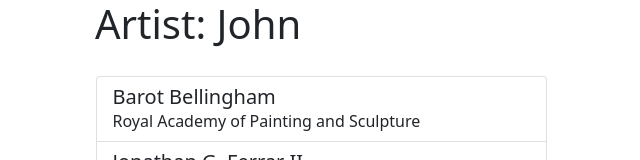
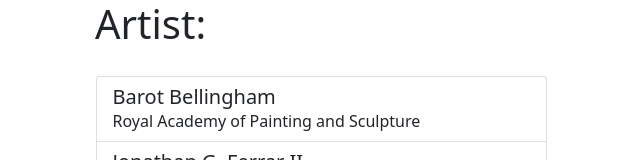
Before and after one commit to Johnnasimba/angularbasics, an Angular app: page / in a window 1280 px wide. Shown: the top 160 px of the page, without its empty margins (249-889 px from the left). Built offline with nearby package versions, Linux system fonts and the light colour scheme.

Commit message:
Adding condition to desplay artist name if available

```diff
--- a/src/app/app.component.html
+++ b/src/app/app.component.html
@@ -4,7 +4,7 @@
 
 
 <div class="container">
-<h1 style="margin-left:250px;">Artist: {{query}}</h1>
+<h1 style="margin-left:250px; display:flex;">Artist: <p *ngIf="query">{{query}}</p></h1>
 
  <div class="position-absolute container"       style="left: 0; z-index:10 ">
     <div class="row justify-content-center">
@@ -12,7 +12,7 @@
         <div class="list-group">
             <a href="#" class="list-group-item list-group-item-action flex-column align-items-start"
             *ngFor="let artist of artists"
-            (click)="showArtist($event, artist.name)">
+            (click)="showArtist(artist.name)">
                 <div class="media">
                 <div class="media-body align-self-center">
                     <h5 class="m-0">{{artist.name}}</h5>
--- a/src/app/app.component.ts
+++ b/src/app/app.component.ts
@@ -10,13 +10,12 @@
 export class AppComponent {
   query: string;
   artists: object;
-  showArtist(e, item) {
+  showArtist( item) {
 
     this.query = item
 
   }
   constructor() {
-    this.query = 'John';
     this.artists = [
       {
         "name":"Barot Bellingham",
```
